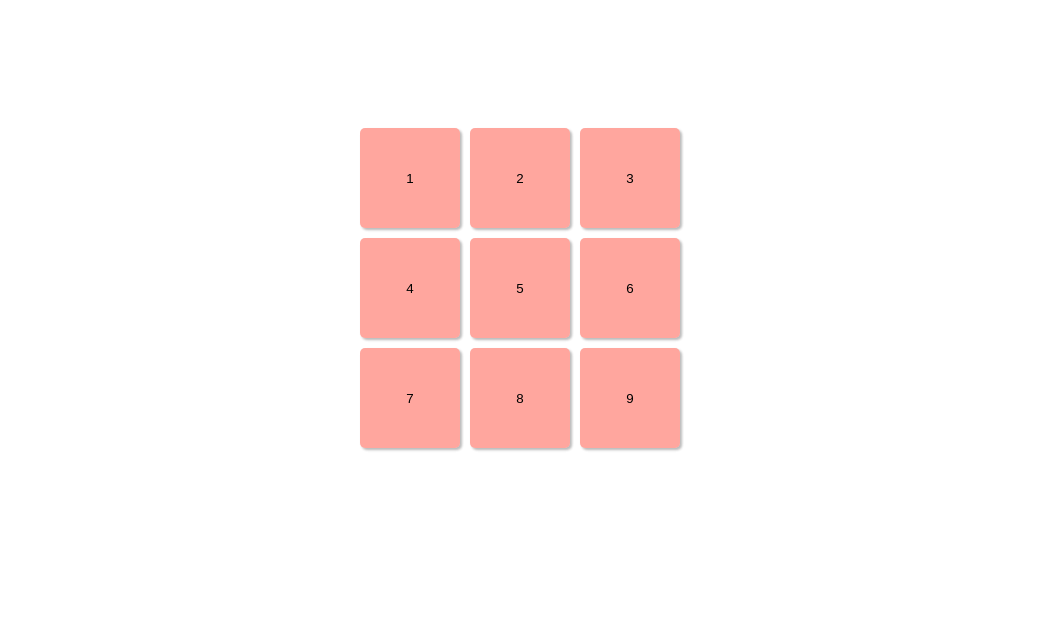
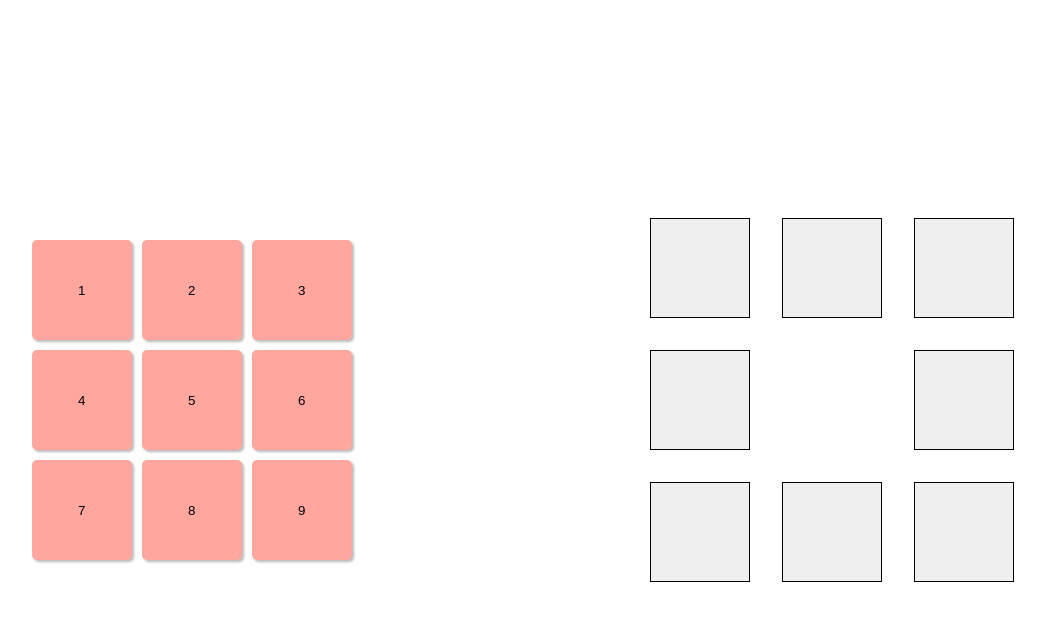
Before and after one commit to JadaOO/Frontend-Components, a React (Create React App) app: page / in a window 1280 px wide. Shown: the top 620 px of the page, without its empty margins (130-1175 px from the left). Built offline with nearby package versions, Linux system fonts and the light colour scheme.

Commit message:
Wrapping up component update

```diff
--- a/src/App.css
+++ b/src/App.css
@@ -1,38 +1,7 @@
-.App {
-  text-align: center;
-}
-
-.App-logo {
-  height: 40vmin;
-  pointer-events: none;
-}
-
-@media (prefers-reduced-motion: no-preference) {
-  .App-logo {
-    animation: App-logo-spin infinite 20s linear;
-  }
-}
-
-.App-header {
-  background-color: #282c34;
-  min-height: 100vh;
+.app-container {
+  height: 100vh;
+  width: 100%;
   display: flex;
-  flex-direction: column;
   align-items: center;
   justify-content: center;
-  font-size: calc(10px + 2vmin);
-  color: white;
 }
-
-.App-link {
-  color: #61dafb;
-}
-
-@keyframes App-logo-spin {
-  from {
-    transform: rotate(0deg);
-  }
-  to {
-    transform: rotate(360deg);
-  }
-}
--- a/src/App.tsx
+++ b/src/App.tsx
@@ -1,13 +1,12 @@
-import React from "react";
-import logo from "./logo.svg";
 import "./App.css";
 import Grid from "./Jada/Grid";
+import LightGrid from "./Josh/light_grid/lightGrid";
 
 function App() {
   return (
-    <div className="App">
-      {/* <header className="App-header"></header> */}
-      <Grid />
+    <div className="app-container">
+        <Grid />
+        <LightGrid />
     </div>
   );
 }
--- a/src/Jada/Grid.css
+++ b/src/Jada/Grid.css
@@ -2,9 +2,9 @@
   display: grid;
   grid-template-columns: repeat(3, 1fr);
   gap: 10px;
-  max-width: 300px;
+  max-width: 332px;
   margin: 0 auto;
-  padding: 10%;
+  padding: 2%;
 }
 
 .grid-row {
--- /dev/null
+++ b/src/Josh/light_grid/lightGrid.tsx
@@ -0,0 +1,100 @@
+import './styles.css'
+
+/**
+ *
+ *
+ * 1. Layout of lights
+ * 2. Light State and memorized order of clicks
+ *    - Disable clicks when light is green or when 8 are selected
+ *    - If enabled lights state contains ID number, turn it green
+ *    - Clicking light turns the light green
+ *    - Store as an array
+ *
+ * 3. Turn lights back to initial state, in order
+ *    - Pop from lights array at a specific interval until it's empty
+ *    - Disable all clicks when active
+ *
+ *
+*/
+
+import { MouseEventHandler, useState } from 'react';
+
+interface ILightProps {
+    handleClick: MouseEventHandler<HTMLButtonElement>
+    isActive: boolean;
+    isDisabled: boolean;
+
+}
+
+
+const Light = ({handleClick, isActive, isDisabled}: ILightProps) => {
+
+  return <button
+    className={`light ${isActive && 'active'}`}
+    onClick={handleClick}
+    disabled={isDisabled}
+  />
+
+}
+
+const LightGrid: React.FC = () => {
+
+  const [activeLights, setActiveLights] = useState<number[]>([]);
+  const [isDisabled, setIsDisabled] = useState(false);
+
+  const layout = [
+    [0,1,2],
+    [3,4],
+    [5,6,7]
+  ]
+
+  const handleClick = (id: number) => {
+
+    let temp = [...activeLights]
+    temp.push(id);
+    setActiveLights(temp);
+
+    if (temp.length === 8) {
+
+      setIsDisabled(true);
+
+      const intervalId = setInterval( () => {
+
+        setActiveLights((oldActiveLights) => {
+          let newActiveLights = oldActiveLights.slice();
+          newActiveLights.pop();
+
+          if (newActiveLights.length === 0){
+            clearInterval(intervalId);
+            setIsDisabled(false);
+          }
+
+          return newActiveLights;
+        });
+      }, 300)
+    }
+  }
+
+  return (
+    <div className="light-container">
+      {
+        layout.map( row => {
+          return (
+            <div className="light-row">
+            {row.map( (id: number) => {
+                return (<Light
+                    key={id}
+                    isActive={activeLights.includes(id)}
+                    isDisabled={!isDisabled && activeLights.includes(id)}
+                    handleClick={() => handleClick(id)}
+                />)
+            })}
+            </div>
+          )
+        })
+      }
+    </div>
+  )
+}
+
+export default LightGrid
--- /dev/null
+++ b/src/Josh/light_grid/styles.css
@@ -0,0 +1,55 @@
+.container {
+display: flex;
+flex-direction: column;
+justify-content: space-between;
+width: 324px;
+height: 324px;
+padding: 10%;
+}
+
+.container .row:last-child {
+margin-bottom: 0px;
+}
+
+.row {
+display: flex;
+justify-content: space-between;
+margin-bottom: 8px;
+}
+
+.button {
+width: 100px;
+height: 100px;
+background-color: white;
+border: 1px solid black;
+}
+
+
+.light-container {
+width: 364px;
+height: 364px;
+margin: 0px auto;
+}
+
+.active {
+background-color: green;
+}
+
+.light {
+width: 100px;
+height: 100px;
+border: 1px solid black;
+}
+
+.light-row {
+display: flex;
+justify-content: space-between;
+}
+
+.light-row:not(:last-child) {
+padding-bottom: 32px;
+}
+
+.active {
+background-color: green;
+}
```
